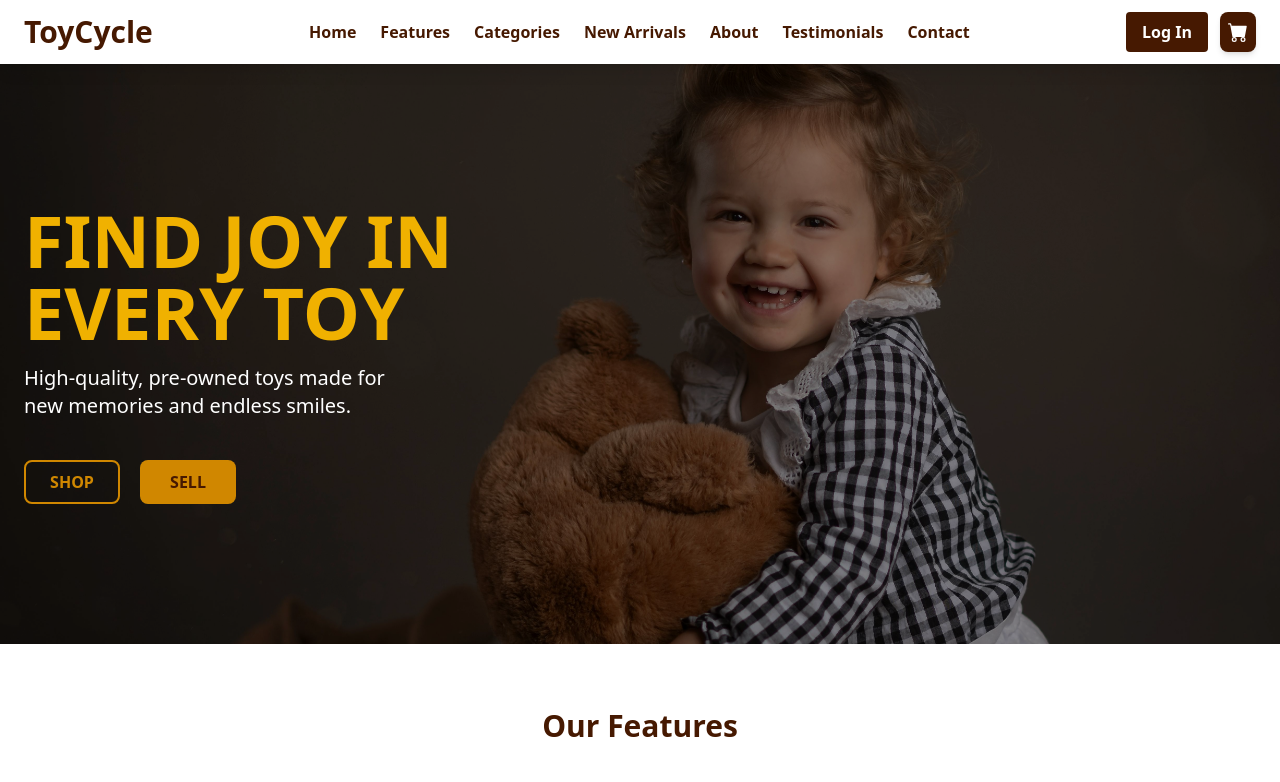
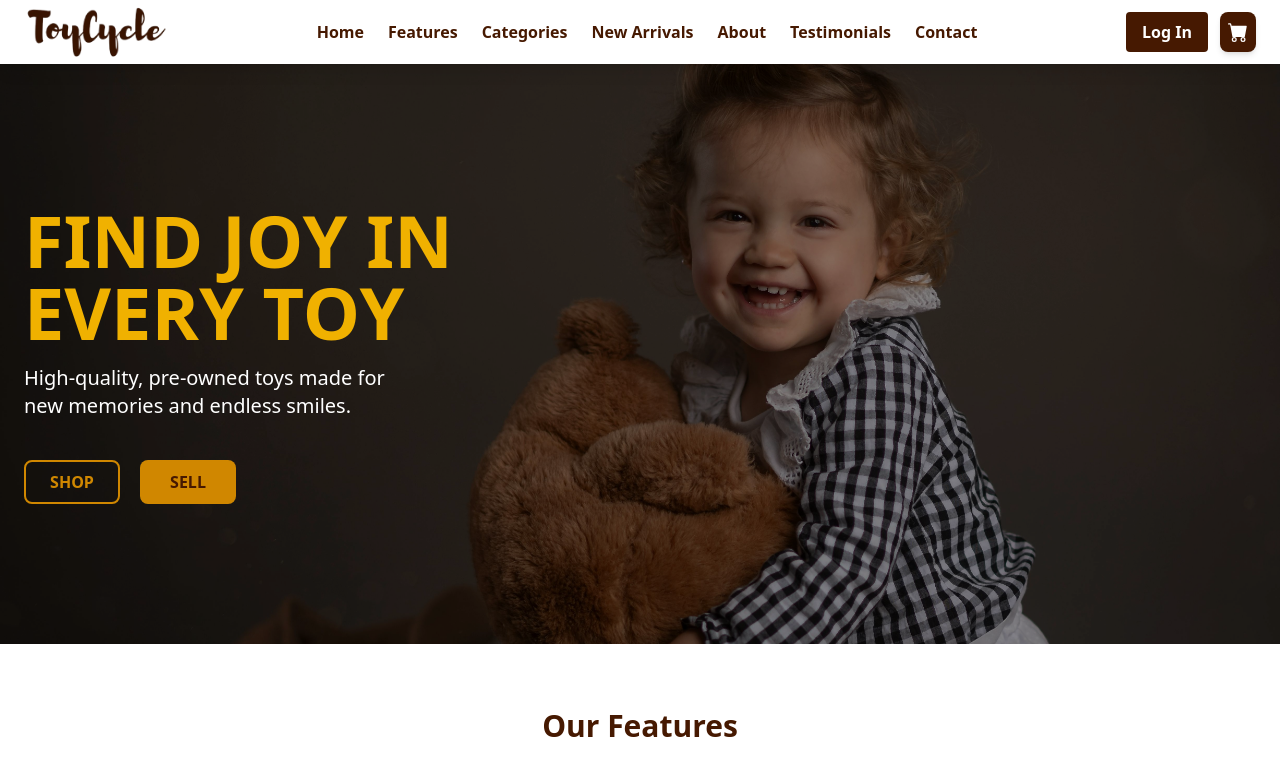
Before and after one commit to HridyaDEV/ToyCylce-Frontend, a React (Vite) app: page / in a window 1280 px wide. Shown: the top 782 px of the page. Built offline with nearby package versions, Linux system fonts and the light colour scheme; no server answers; a web font is replaced by a local one.

Commit message:
Added name logo

```diff
--- a/src/Pages/Home.jsx
+++ b/src/Pages/Home.jsx
@@ -30,19 +30,21 @@ function Home() {
 
   return (
     <>
-      {/* NAVBAR */}
 <div className="bg-white shadow-lg sticky top-0 z-10">
-        <div className="max-w-7xl mx-auto flex justify-between items-center px-6 py-3">
-          <h1 className="text-amber-950 font-bold text-3xl">ToyCycle</h1>
-          <ul className="flex gap-6 text-amber-950  text-base font-semibold">
+  <div className="max-w-7xl mx-auto flex justify-between items-center px-6 h-16">
+
+    <img src="/Toycycle.png" alt="logo" className="w-28 md:w-36 h-auto" />
+
+    <ul className="flex gap-6 text-amber-950 text-base font-semibold">
       <li><a href="#top" className="hover:text-yellow-600">Home</a></li>
       <li><a href="#features" className="hover:text-yellow-600">Features</a></li>
       <li><a href="#categories" className="hover:text-yellow-600">Categories</a></li>
       <li><a href="#new" className="hover:text-yellow-600">New Arrivals</a></li>
-             <li><a href="#about" className="hover:text-amber-950">About</a></li>
-              <li><a href="#test" className="hover:text-amber-950">Testimonials</a></li>
-               <li><a href="#contact" className="hover:text-amber-950">Contact </a></li>
+      <li><a href="#about" className="hover:text-yellow-600">About</a></li>
+      <li><a href="#test" className="hover:text-yellow-600">Testimonials</a></li>
+      <li><a href="#contact" className="hover:text-yellow-600">Contact</a></li>
     </ul>
+
     <div className="flex gap-3">
       {userRole === "user" && <ProfileBtn />}
       {!userRole && (
@@ -55,8 +57,10 @@ function Home() {
       )}
       <CartBtn />
     </div>
+
   </div>
 </div>
+
 
       {/* HERO SECTION */}
       <div id="top" className="w-full h-[580px] relative">
```
Also changed, not shown: public/Toycycle.png (added). Lines whose indentation alone changed are shown as unchanged.
